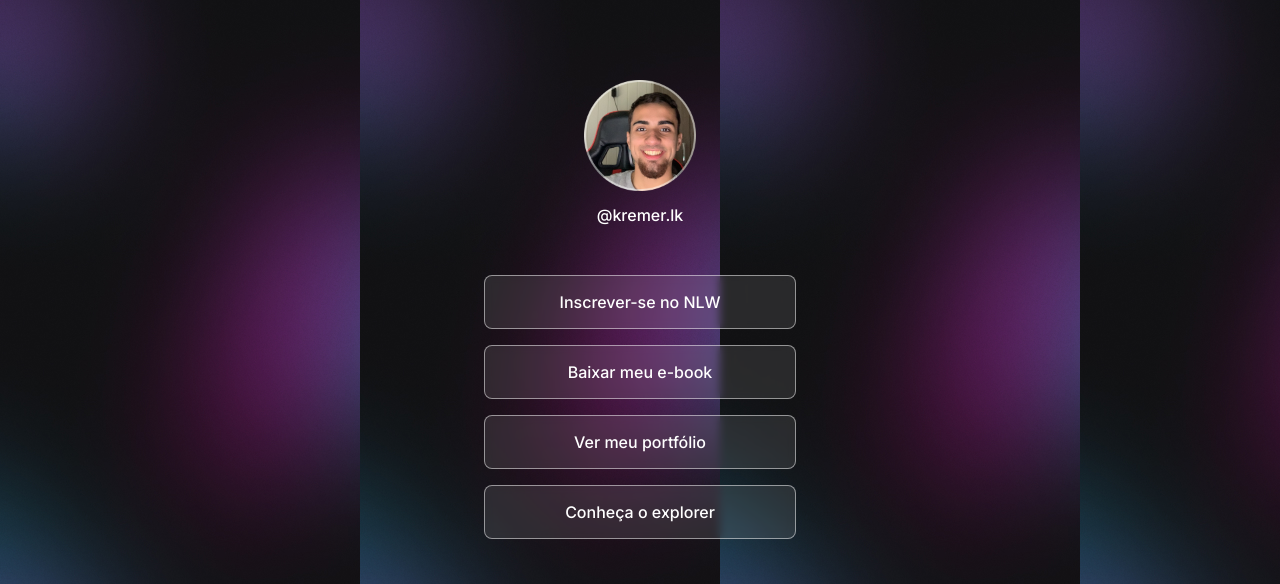
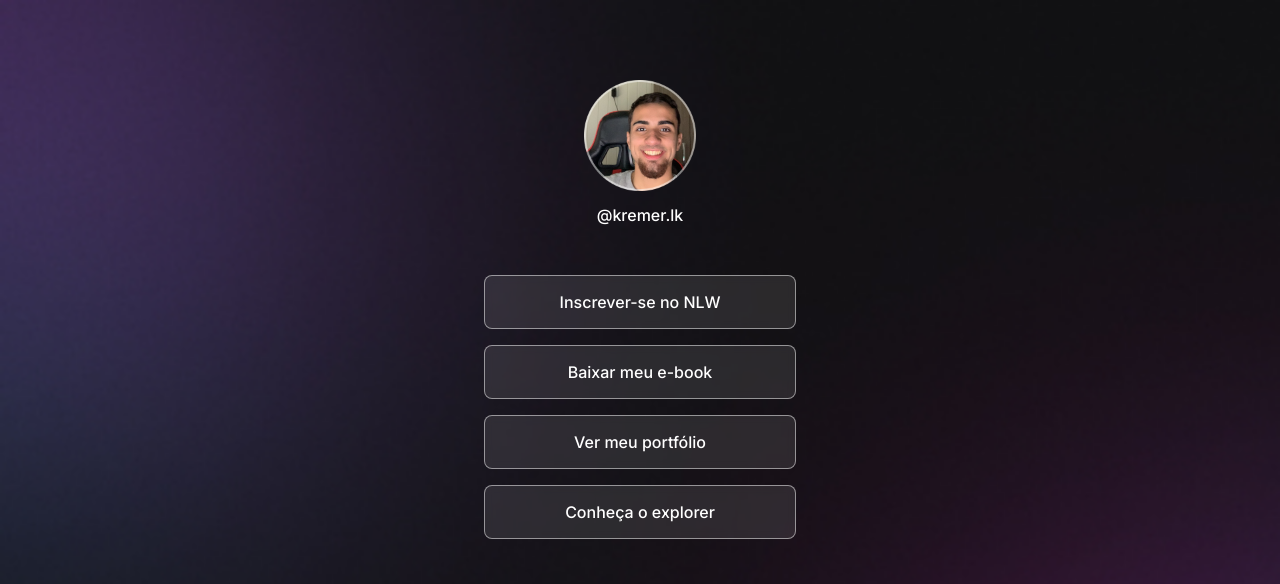
Before and after one commit to DevLeonardoK/MyProfile, a plain HTML site: page index.html in a window 1280 px wide. Shown: the top 584 px of the page. Drawn offline with nearby package versions, Linux system fonts and the light colour scheme.

Commit message:
background

```diff
--- a/sass/styles.sass
+++ b/sass/styles.sass
@@ -16,7 +16,7 @@ body
     // background-size: cover // Cobrir todo o background visivel sem perder detalhes
 
     //background: color image repeat position / size ===> Jeito encurtado / shorthand
-    background: url(../img/bg-mobile.jpg)
+    background: url(../img/bg-mobile.jpg) no-repeat top center/cover
     font-family: "Inter", sans-serif
 
 
```
Also changed, not shown: css/styles.css.
